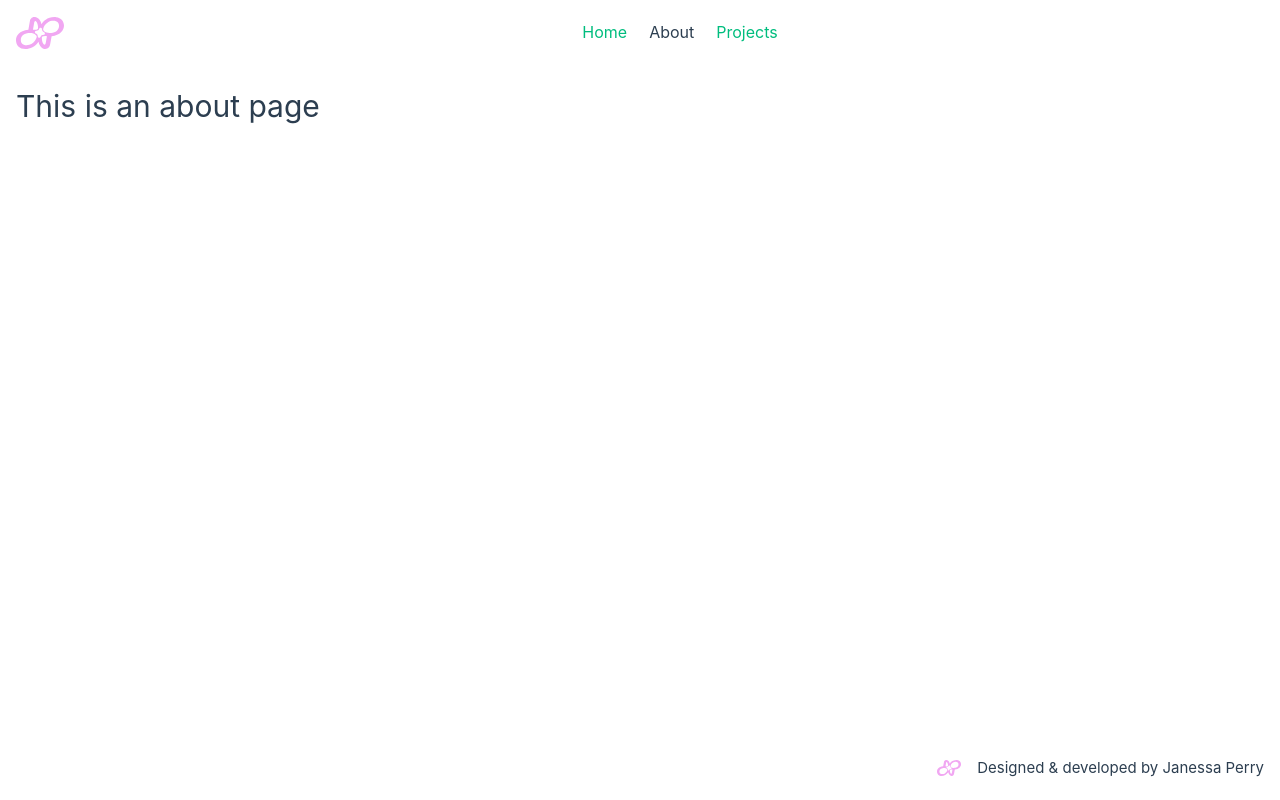
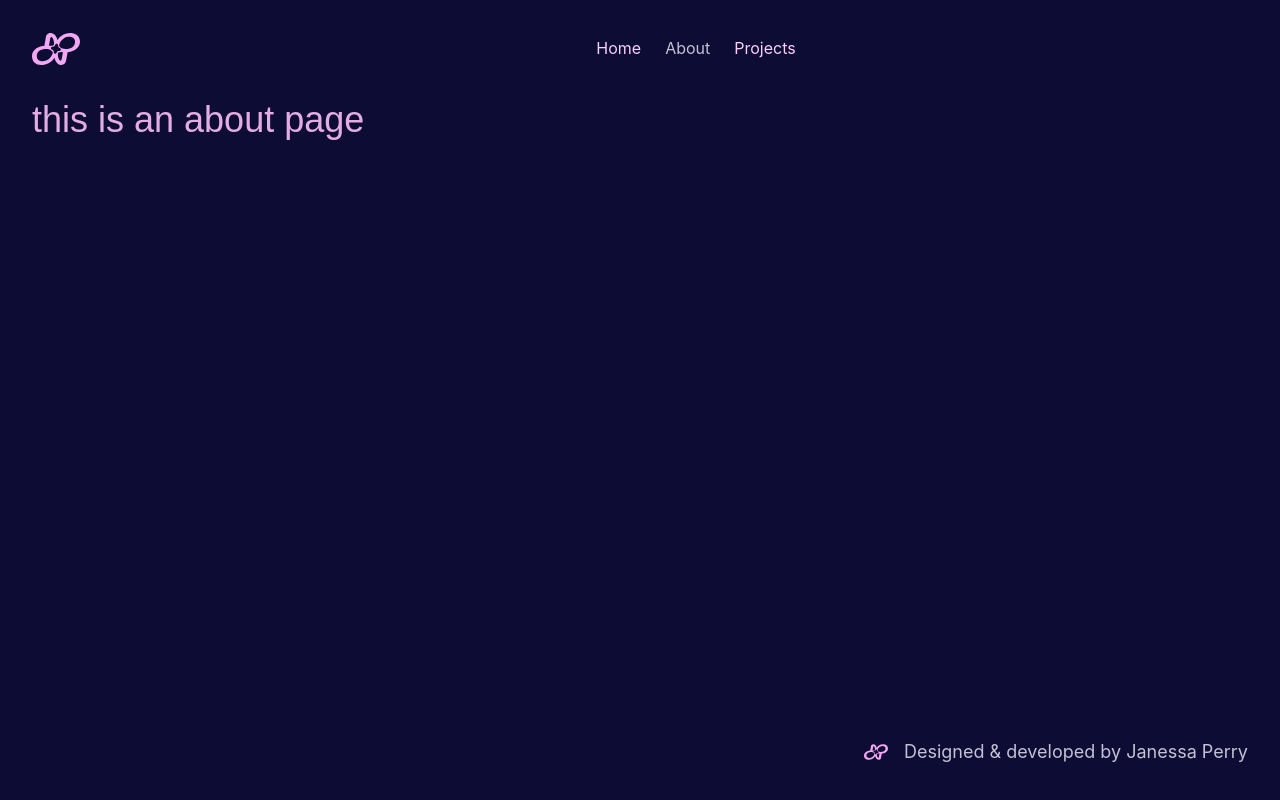
Before and after one commit to janessaperry/portfolio-vue, a Vue app: page /about in a window 1280 px wide. Built offline with nearby package versions, Linux system fonts and the light colour scheme; some icons are missing; the HTML template or start-up script is replaced by a standard one.

Commit message:
refactor styles: update typography, colors, and layout

```diff
--- a/src/assets/base.css
+++ b/src/assets/base.css
@@ -1,54 +1,68 @@
-/* color palette from <https://github.com/vuejs/theme> */
 :root {
-  --vt-c-white: #ffffff;
-  --vt-c-white-soft: #f8f8f8;
-  --vt-c-white-mute: #f2f2f2;
+  /* font families */
+  --jp-font-heading: Comfortaa, -apple-system, BlinkMacSystemFont, 'Segoe UI', Roboto, 'Helvetica Neue', sans-serif;
+  --jp-font-body: Urbanist, -apple-system, BlinkMacSystemFont, 'Segoe UI', Roboto, 'Helvetica Neue', sans-serif;
 
-  --vt-c-black: #181818;
-  --vt-c-black-soft: #222222;
-  --vt-c-black-mute: #282828;
+  /* font sizes */
+  --font-size-sm: 0.875rem;
+  --font-size-base: 1.125rem;
+  --font-size-lg: 1.4rem;
+  --font-size-xl: 1.8rem;
+  --font-size-display: 4rem;
 
-  --vt-c-indigo: #2c3e50;
+  /* primitive colors */
+  /*--jp-c-white: #FFFFFF;*/
+  /*--jp-c-white-soft: #F8F8F8;*/
+  /*--jp-c-white-mute: #F2F2F2;*/
 
-  --vt-c-divider-light-1: rgba(60, 60, 60, 0.29);
-  --vt-c-divider-light-2: rgba(60, 60, 60, 0.12);
-  --vt-c-divider-dark-1: rgba(84, 84, 84, 0.65);
-  --vt-c-divider-dark-2: rgba(84, 84, 84, 0.48);
+  /*--jp-c-black: #181818;*/
+  /*--jp-c-black-soft: #222222;*/
+  /*--jp-c-black-mute: #282828;*/
 
-  --vt-c-text-light-1: var(--vt-c-indigo);
-  --vt-c-text-light-2: rgba(60, 60, 60, 0.66);
-  --vt-c-text-dark-1: var(--vt-c-white);
-  --vt-c-text-dark-2: rgba(235, 235, 235, 0.64);
+  --jp-c-blue-50: #C4C1D5;
+  --jp-c-blue-100: #413488;
+  --jp-c-blue-300: #201D5A;
+  --jp-c-blue-500: #171749;
+  --jp-c-blue-700: #0C0C34;
+  --jp-c-blue-neon: #009DFF;
+
+  --jp-c-fuschia-50: #FACFFA;
+  --jp-c-fuschia-100: #E3ADE3;
+  --jp-c-fuschia-300: #F1A7F2;
+  --jp-c-fuschia-500: #911791;
+  --jp-c-fuschia-700: #59185A;
+  --jp-c-fuschia-900: #3A0E53;
+  --jp-c-fuschia-neon: #FC00FF;
+  --jp-c-fuschia-muted: #C083C0;
+
+  --jp-c-seafoam-500: #95DAC5;
+  --jp-c-seafoam-700: #17946E;
+  --jp-c-seafoam-neon: #00FFB1;
 }
 
-/* semantic color variables for this project */
+/* semantic color variables */
 :root {
-  --color-background: var(--vt-c-white);
-  --color-background-soft: var(--vt-c-white-soft);
-  --color-background-mute: var(--vt-c-white-mute);
+  --color-background: var(--jp-c-blue-700);
 
-  --color-border: var(--vt-c-divider-light-2);
-  --color-border-hover: var(--vt-c-divider-light-1);
+  --color-surface-light: var(--jp-c-fuschia-100);
+  --color-surface-light-muted: var(--jp-c-fuschia-muted);
+  --color-surface-dark: var(--jp-c-blue-500);
+  --color-surface-dark-muted: var(--jp-c-blue-100);
 
-  --color-heading: var(--vt-c-text-light-1);
-  --color-text: var(--vt-c-text-light-1);
+  /*--color-border: var(--jp-c-divider-dark-2);*/
+  /*--color-border-hover: var(--jp-c-divider-dark-1);*/
 
-  --section-gap: 160px;
+  --color-heading-light: var(--jp-c-fuschia-100);
+  --color-heading-dark: var(--jp-c-fuschia-500);
+  --color-text-light: var(--jp-c-blue-50);
+  --color-text-dark: var(--jp-c-blue-700);
+
+  --color-link: var(--jp-c-fuschia-50);
+  --color-link-alt: var(--jp-c-seafoam-500);
+  --color-button: #000;
+  --color-button-hover: #000;
 }
 
-@media (prefers-color-scheme: dark) {
-  :root {
-    --color-background: var(--vt-c-black);
-    --color-background-soft: var(--vt-c-black-soft);
-    --color-background-mute: var(--vt-c-black-mute);
-
-    --color-border: var(--vt-c-divider-dark-2);
-    --color-border-hover: var(--vt-c-divider-dark-1);
-
-    --color-heading: var(--vt-c-text-dark-1);
-    --color-text: var(--vt-c-text-dark-2);
-  }
-}
 
 *,
 *::before,
@@ -60,27 +74,19 @@
 
 body {
   min-height: 100vh;
-  color: var(--color-text);
+  color: var(--color-text-light);
   background: var(--color-background);
-  transition:
-    color 0.5s,
-    background-color 0.5s;
+  font-family: var(--jp-font-body), sans-serif;
+  font-size: var(--font-size-base);
   line-height: 1.6;
-  font-family:
-    Inter,
-    -apple-system,
-    BlinkMacSystemFont,
-    'Segoe UI',
-    Roboto,
-    Oxygen,
-    Ubuntu,
-    Cantarell,
-    'Fira Sans',
-    'Droid Sans',
-    'Helvetica Neue',
-    sans-serif;
-  font-size: 15px;
   text-rendering: optimizeLegibility;
   -webkit-font-smoothing: antialiased;
   -moz-osx-font-smoothing: grayscale;
 }
+
+h1, h2, h3, h4, h5, h6 {
+  font-family: Comfortaa, sans-serif;
+  line-height: 1.2;
+  color: var(--color-heading-light);
+  text-transform: lowercase;
+}
--- a/src/assets/main.css
+++ b/src/assets/main.css
@@ -2,17 +2,18 @@
 
 #app {
   max-width: 1280px;
+  width: 100%;
+  padding: 1rem;
   margin: 0 auto;
   font-weight: normal;
   min-height: 100dvh;
 }
 
-a,
-.green {
+a {
   text-decoration: none;
-  color: hsla(160, 100%, 37%, 1);
+  color: var(--color-link);
   transition: 0.4s;
-  padding: 3px;
+  padding: 0.25rem;
 }
 
 @media (hover: hover) {
```
